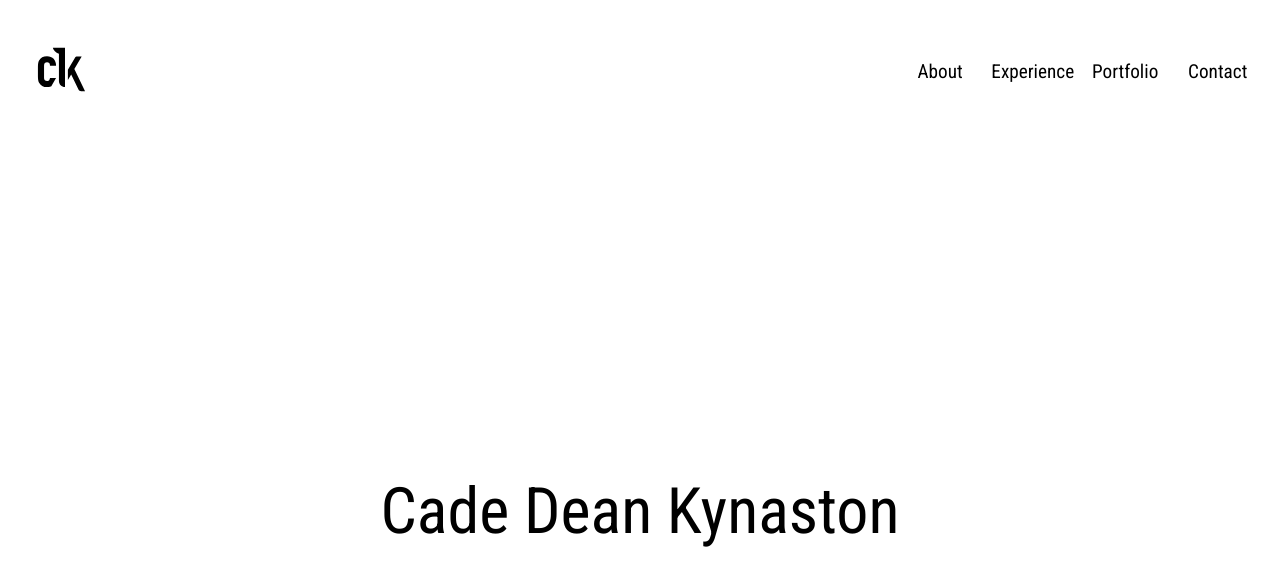
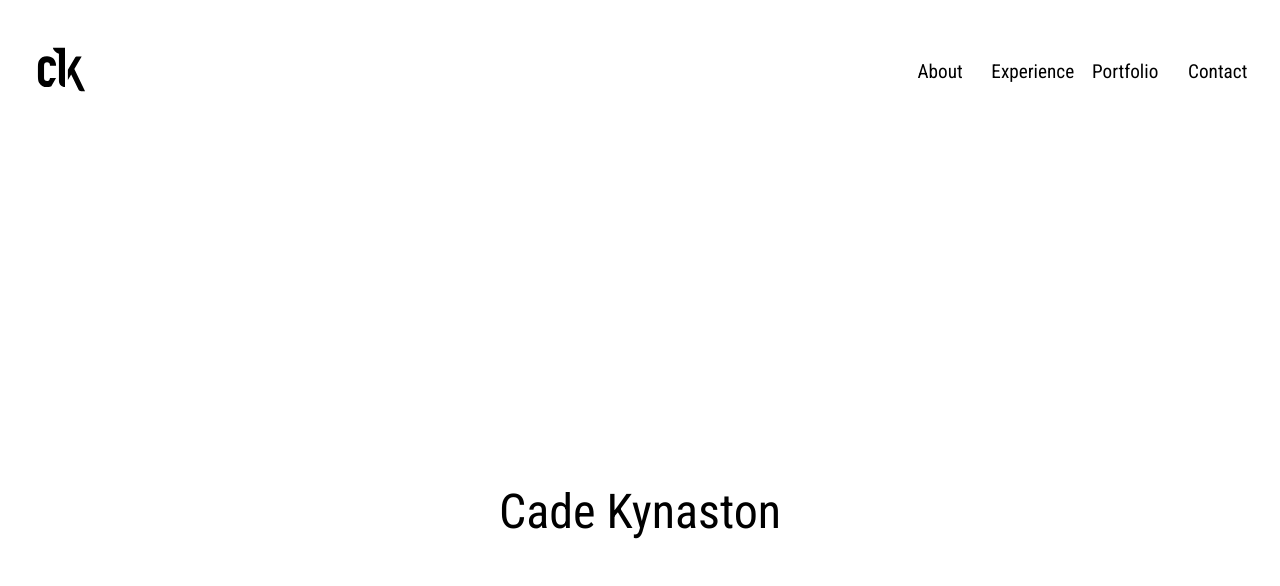
Before and after one commit to cadekynaston/react-portfolio, a React (Create React App) app: page / in a window 1280 px wide. Shown: the top 586 px of the page. Built offline with nearby package versions, Linux system fonts and the light colour scheme.

Commit message:
trying to get css only parallax working correctly

```diff
--- a/public/index.html
+++ b/public/index.html
@@ -28,7 +28,7 @@
     <meta name="msapplication-square150x150logo" content="mstile-150x150.png" />
     <meta name="msapplication-wide310x150logo" content="mstile-310x150.png" />
     <meta name="msapplication-square310x310logo" content="mstile-310x310.png" />
-    <title>Ck1</title>
+    <title>Cade Kynaston</title>
   </head>
   <body>
     <div id="root"></div>
--- a/src/App.css
+++ b/src/App.css
@@ -3,7 +3,6 @@
 .App {
   text-align: center;
   font-family: 'Roboto Condensed', sans-serif;
-  color: #222;
   z-index: 2;
 }
 
@@ -90,17 +89,47 @@ hr{
 
 .parallax-back {
   display: flex;
+  flex-direction: column;
   justify-content: center;
-  height: 50vh;
+  height: 60vh;
   color: white;
   -webkit-transform: translateZ(-1px) scale(2);
   transform: translateZ(-1px) scale(2);
   align-items: center;
   font-size: 3em;
   position: relative;
+  background-color: black;
+}
+.parallax-back img{
+  width: 130px;
+  height: 130px;
 }
 
 .parallax-front {
   position: relative;
-  z-index: 2;
+  z-index: 10;
 }
+
+.about-me {
+  height: 200px;
+  background-color: white;
+  color: black;
+}
+
+.top-header {
+
+
+}
+
+.middle-part {
+  z-index: 5;
+}
+
+.parallax-group {
+
+  position: relative;
+  height: 100vh;
+  transform-style: preserve-3d;
+
+
+}
--- a/src/App.js
+++ b/src/App.js
@@ -15,6 +15,7 @@ import connect4 from '../public/connect4.png'
 import jsfiddle from '../public/jsfiddle.svg'
 import logoWhite from '../public/logo-white.svg';
 import logoBlack from '../public/logo-black.svg';
+import briefcase from '../public/briefcase.svg';
 
 
 
@@ -29,39 +30,36 @@ class App extends Component {
             <Nav logo={logo}/>
             <Header />
           </div>
+          <div className="parallax-back top-header">
+          <img src={briefcase} alt="missing" />
+            About Me
+          </div>
 
-        <div className="parallax-back par">
-            Portfolio
+
+          <div className="parallax-front">
+            <div className="about-me"> Lorem ipsum dolor sit amet, consectetur adipisicing elit, sed do eiusmod tempor incididunt ut labore et dolore magna aliqua. Ut enim ad minim veniam, quis nostrud exercitation ullamco laboris nisi ut aliquip ex ea commodo consequat. Duis aute irure dolor in reprehenderit in voluptate velit esse cillum dolore eu fugiat nulla pariatur. Excepteur sint occaecat cupidatat non proident, sunt in culpa qui officia deserunt mollit anim id est laborum.
+            </div>
+          </div>
+          <div className="parallax-back middle-part">
+            <img src={briefcase} alt="missing" />
+            <p>Portfolio</p>
+
           </div>
           <div className="parallax-front">
-
-
             <div className="tile-container">
-
               <div className="exp-container">
                 <PortTile  img={connect4} title="Connect4" link="https://cadekynaston.github.io/connect4/"/>
                 <PortTile  img={jsfiddle} title="conn" link="http://jsfiddle.net/user/cadekynaston/"/>
                 <PortTile  img={code} title="Drums" />
-          <PortTile  img={connect4} title="Connect4" link="https://cadekynaston.github.io/connect4/"/>
-          <PortTile  img={jsfiddle} title="conn" link="http://jsfiddle.net/user/cadekynaston/"/>
-          <PortTile  img={code} title="Drums" />
-
               </div>
             </div>
           </div>
-
-
           <div className="parallax-back">
+            <img src={briefcase} alt="missing" />
               Experience
           </div>
           <div className="parallax-front">
-
-
-        <div className="large-img-container">
-          <img src={slc} alt="Missing"/>
-        </div>
             <div className="tile-container">
-          <h1>Education & Experience</h1>
               <div className="exp-container">
                 <ExpTile  img={grad} title="Weber State University" description="Bachelors degree computer science" year='Aug 2017'/>
                 <ExpTile  img={plane} title="Hill Air Force Base" description="Computer Science Pathways Intern" year='May 2016 - current'/>
@@ -69,19 +67,12 @@ class App extends Component {
                 <ExpTile  img={grocery} title="Smiths Food & Drug" description="Grocery Stocker / Cashier" year='Jun 2010 - Dec 2016'/>
               </div>
             </div>
-
-        <div className="large-img-container">
-          <img src={mountain} alt="Missing"/>
-        </div>
-
-
           <div className="footer">
             <a href="">github</a>
             <a href="">facebook</a>
             <a href=""><img src={logoWhite} className="footer-logo" alt="missing"/></a>
             <a href="">instagram</a>
             <a href="">linked in</a>
-
           </div>
         </div>
       </div>
--- a/src/Components/Header/Header.css
+++ b/src/Components/Header/Header.css
@@ -3,8 +3,8 @@
   align-items: center;
   justify-content: center;
   flex-wrap: wrap;
-  height: 100vh;
-  font-size: 4em;
+  font-size: 3em;
   background-color: white;
   color: black;
+  height: 100vh;
 }
--- a/src/Components/Header/Header.js
+++ b/src/Components/Header/Header.js
@@ -5,7 +5,7 @@ class Header extends Component {
   render() {
     return (
       <div className="top">
-        Cade Dean Kynaston
+        Cade Kynaston
       </div>
     );
   }
--- a/src/Components/Nav/Nav.css
+++ b/src/Components/Nav/Nav.css
@@ -13,6 +13,7 @@
   justify-content: center;
   align-items: center;
   margin-right: 1em;
+  display:none;
 
 }
 
@@ -80,7 +81,6 @@
     color: black;
     font-size: 1.2em;
     border-bottom: none;
-
     width: 4.3em;
 
   }
@@ -91,6 +91,7 @@
 
   .nav-items {
     flex-direction: row;
+    display: flex;
   }
 
 }
```
Also changed, not shown: public/briefcase.svg (added). Lines whose indentation alone changed are shown as unchanged.
